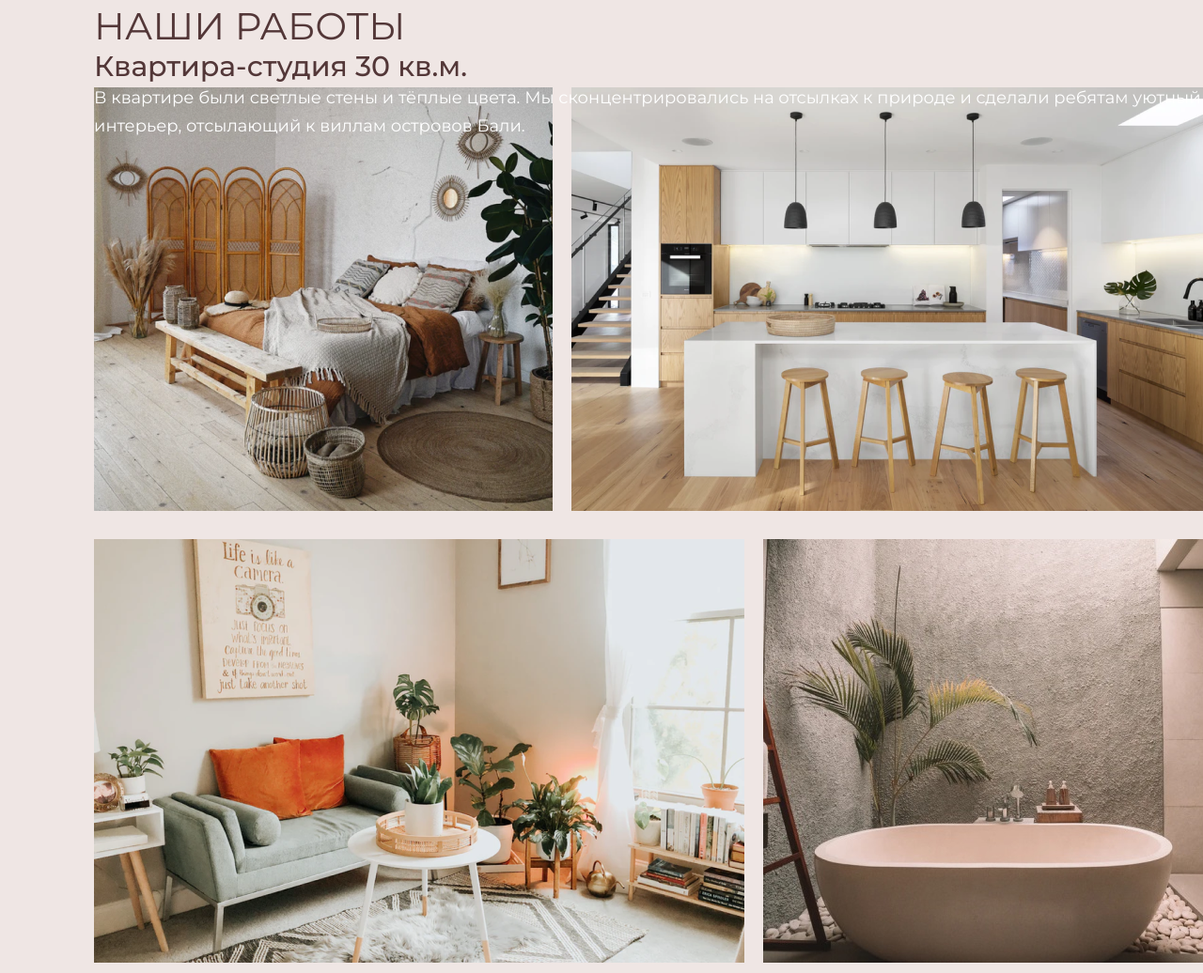
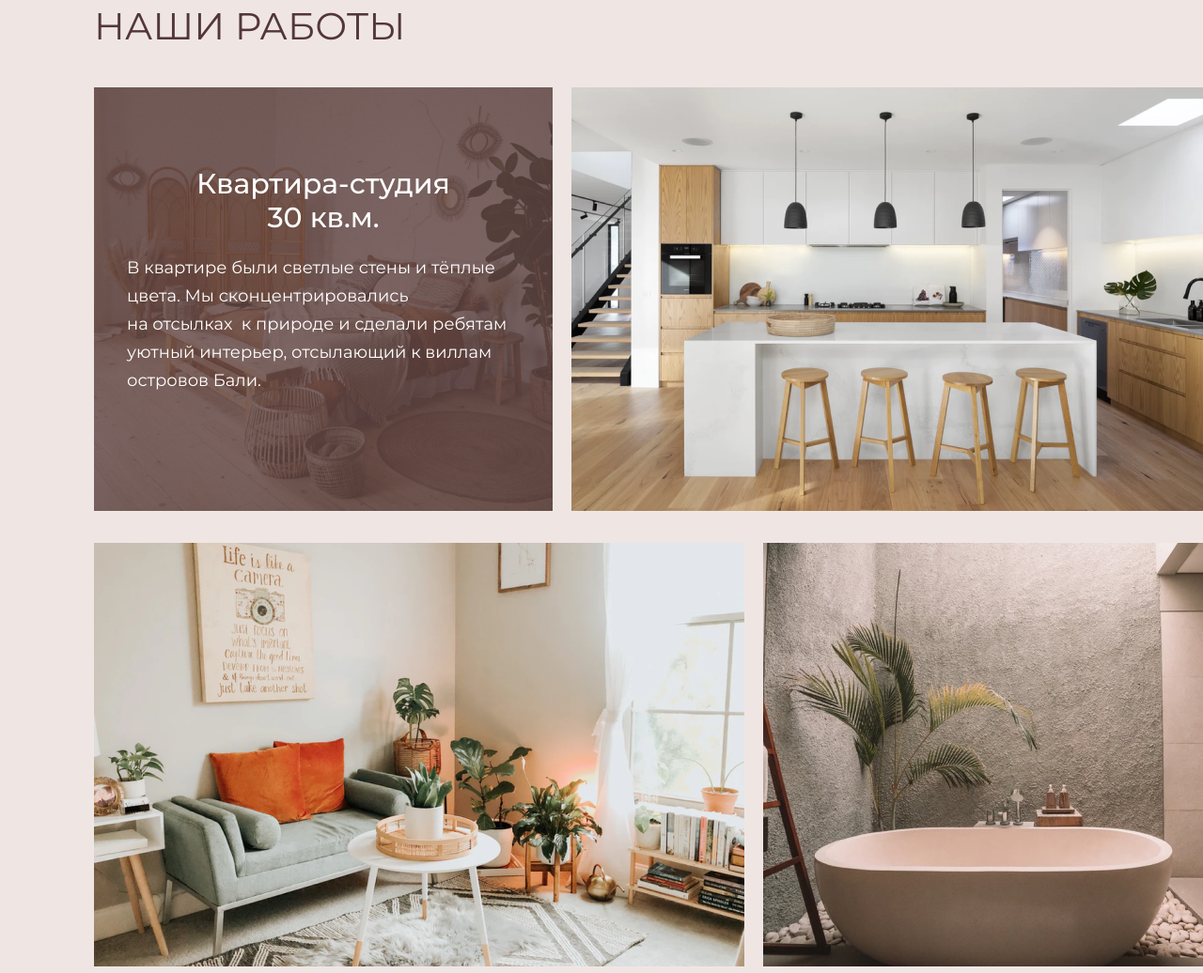
Before and after one commit to alinkalina/maraphone, a plain HTML site: page index.html in a window 1280 px wide. Shown: the part 1749-2785 px from the top of the page at 94% size. Drawn offline with Linux system fonts and the light colour scheme.

Commit message:
добавляет маску

```diff
--- a/index.html
+++ b/index.html
@@ -1,5 +1,6 @@
 <!DOCTYPE html>
-<html lang="en">
+<html lang="en" xmlns="http://www.w3.org/1999/html" xmlns="http://www.w3.org/1999/html"
+      xmlns="http://www.w3.org/1999/html" xmlns="http://www.w3.org/1999/html">
 <head>
     <meta charset="UTF-8">
     <title>SCANDI</title>
@@ -48,16 +49,24 @@
       </div>
       <div class="portfolio" id="portfolio">
           <h2>Наши работы</h2>
-          <div class="mask">
-              <h3 class="bold">Квартира-студия 30 кв.м.</h3>
-              <p class="light">В квартире были светлые стены и тёплые цвета. Мы сконцентрировались на отсылках
-                  к природе и сделали ребятам уютный интерьер, отсылающий к виллам островов Бали.</p>
-          </div>
           <div class="photos">
-              <img src="img/work-1.png" width="488" height="451" alt="Пример текстиля - спальня">
-              <img src="img/work-2.png" width="692" height="451" alt="Пример текстиля - кухня">
-              <img src="img/work-3.png" width="692" height="451" alt="Пример текстиля - гостиная">
-              <img src="img/work-4.png" width="488" height="451" alt="Пример текстиля - ванна">
+              <section>
+                  <div class="mask">
+                      <h3 class="bold light">Квартира-студия 30 кв.м.</h3>
+                      <p class="light">В квартире были светлые стены и тёплые цвета. Мы сконцентрировались на отсылках
+                          к природе и сделали ребятам уютный интерьер, отсылающий к виллам островов Бали.</p>
+                  </div>
+                  <img src="img/work-1.png" width="488" height="451" alt="Пример текстиля - спальня">
+              </section>
+              <section>
+                  <img src="img/work-2.png" width="692" height="451" alt="Пример текстиля - кухня">
+              </section>
+              <section>
+                  <img src="img/work-3.png" width="692" height="451" alt="Пример текстиля - гостиная">
+              </section>
+              <section>
+                  <img src="img/work-4.png" width="488" height="451" alt="Пример текстиля - ванна">
+              </section>
           </div>
           <a href="#" class="bold h3">Смотреть ещё <img src="img/arrow-1.png" width="61" height="16" alt="Стрелка вправо"></a>
       </div>
--- a/style/style.css
+++ b/style/style.css
@@ -74,7 +74,9 @@ header nav a:first-child {margin-right: 80px;}
 header .logo {position: relative;
   top: 5px;}
 
-header div {margin-left: 150px}
+header div {margin-left: auto;
+  margin-right: auto;
+  width: 1036px;}
 
 header div h1 {width: 535px;
   margin-bottom: 25px;}
@@ -125,15 +127,28 @@ header a.light-bg {display: inline-block;
   justify-content: center;
   padding: 40px 0;}
 
-.portfolio .photos img:nth-child(odd) {margin-right: 20px;}
+.portfolio .photos section:nth-child(odd) {margin-right: 20px;}
 
-.portfolio .photos img:not(:nth-child(3)):not(:nth-child(4)) {margin-bottom: 30px;}
+.portfolio .photos section:not(:nth-child(3)):not(:nth-child(4)) {margin-bottom: 30px;}
+
+.portfolio .photos section:first-of-type {position: relative;}
 
 .portfolio a {display: block;
   width: 1200px;
   margin: 0 auto;}
 
-.portfolio .mask {position: absolute;}
+.portfolio .mask {position: absolute;
+  padding-top: 85px;
+  width: 488px;
+  height: 366px;
+  background-color: rgba(100, 72, 69, 0.8)}
+
+.portfolio .mask h3 {width: 270px;
+  margin: 0 auto 20px;
+  text-align: center;}
+
+.portfolio .mask p {width: 418px;
+  margin: 0 auto;}
 
 /* команда */
 
```
